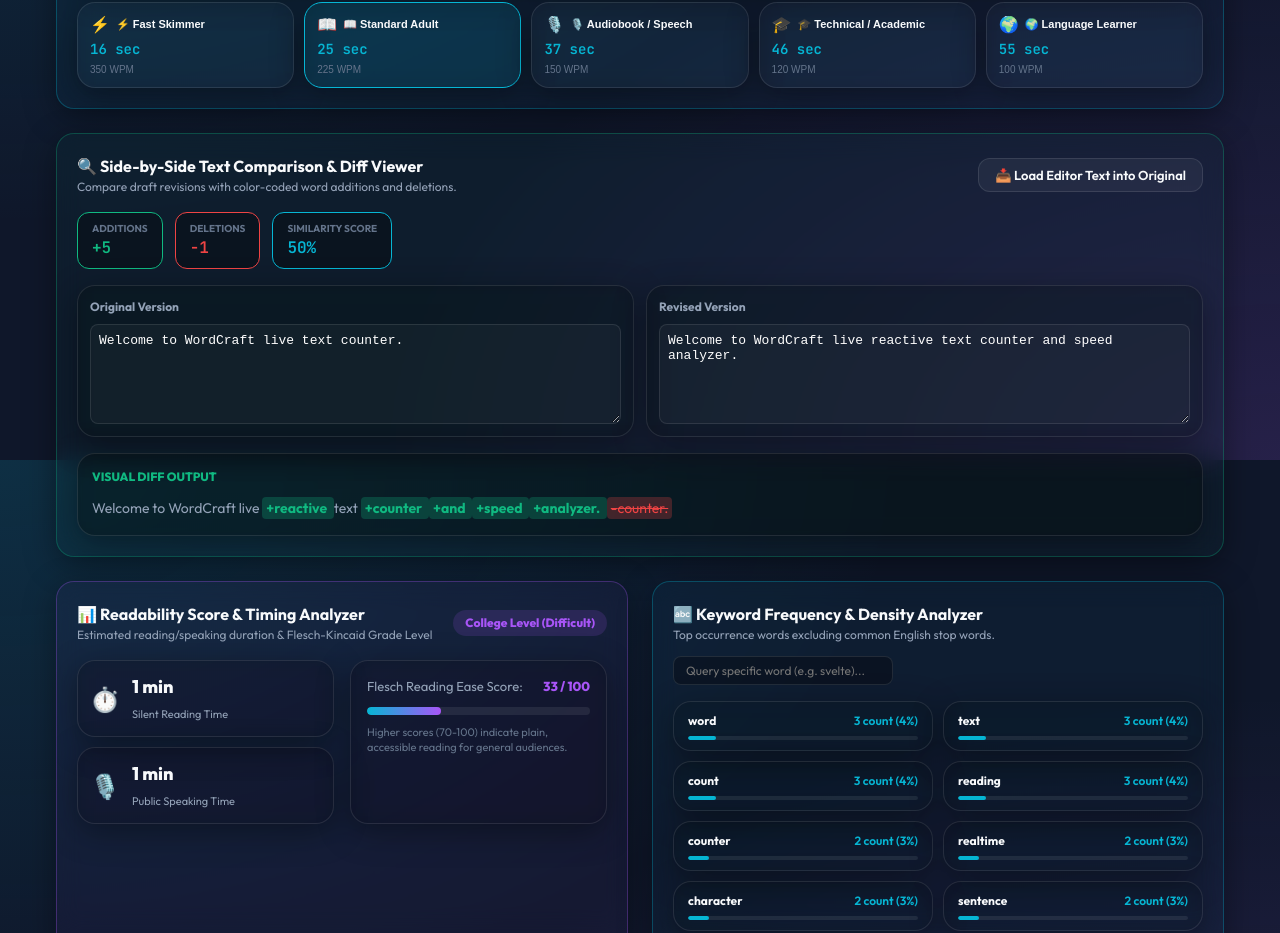
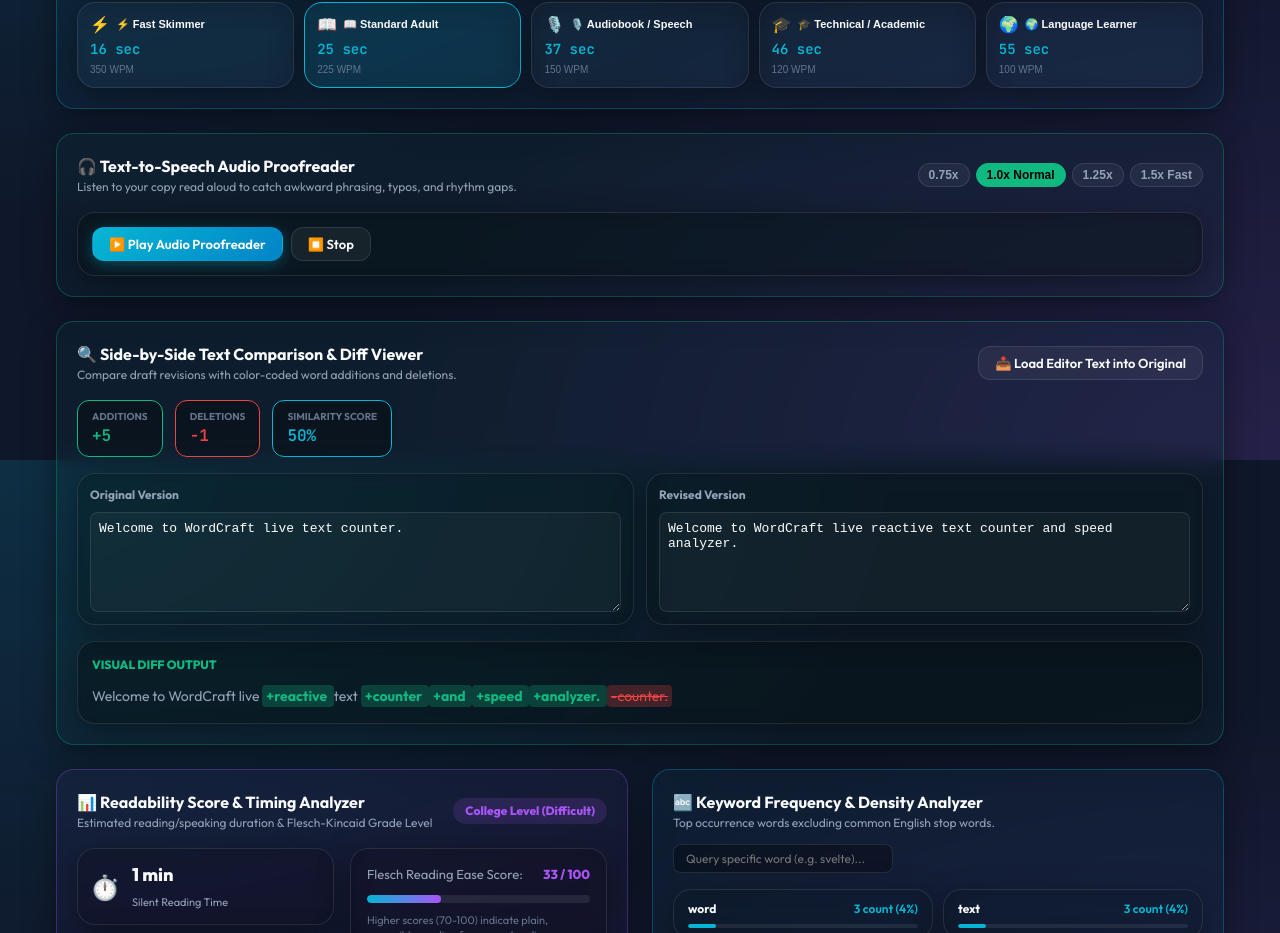
Before and after one commit to breakingthebot/word-counter-build42, a Svelte app: page / in a window 1280 px wide. Shown: the part 1940-2873 px from the top of the page. Built offline with nearby package versions, Linux system fonts and the light colour scheme.

Commit message:
Build 42 Iteration 9 - Add Text-to-Speech Audio Proofreader

```diff
--- a/src/App.svelte
+++ b/src/App.svelte
@@ -12,6 +12,7 @@
   import SocialComplianceChecker from './components/SocialComplianceChecker.svelte';
   import TextToolsBar from './components/TextToolsBar.svelte';
   import CustomSpeedEstimator from './components/CustomSpeedEstimator.svelte';
+  import AudioProofreader from './components/AudioProofreader.svelte';
   import TextDiffViewer from './components/TextDiffViewer.svelte';
   import ReadabilityScore from './components/ReadabilityScore.svelte';
   import KeywordDensity from './components/KeywordDensity.svelte';
@@ -34,6 +35,8 @@
   <TextToolsBar />
 
   <CustomSpeedEstimator />
+
+  <AudioProofreader />
 
   <TextDiffViewer />
 
--- /dev/null
+++ b/src/components/AudioProofreader.svelte
@@ -0,0 +1,267 @@
+<!-- src/components/AudioProofreader.svelte -->
+<!-- Text-to-Speech Audio Proofreader component. -->
+<!-- Connects to: src/services/speechSynthesisService.ts, src/stores/textStore.ts -->
+<!-- Created: 2026-07-25 -->
+
+<script lang="ts">
+  import { onMount, onDestroy } from 'svelte';
+  import { text } from '../stores/textStore';
+  import { isSpeechSupported, getAvailableVoices, clampSpeechRate } from '../services/speechSynthesisService';
+
+  let voices: SpeechSynthesisVoice[] = [];
+  let selectedVoiceURI = '';
+  let speechRate = 1.0;
+  let isPlaying = false;
+  let isPaused = false;
+  let currentWordIndex = -1;
+  let currentUtterance: SpeechSynthesisUtterance | null = null;
+
+  $: words = $text.trim() ? $text.trim().split(/\s+/) : [];
+
+  onMount(() => {
+    if (isSpeechSupported()) {
+      voices = getAvailableVoices();
+      if (voices.length > 0) {
+        selectedVoiceURI = voices[0].voiceURI;
+      }
+      window.speechSynthesis.onvoiceschanged = () => {
+        voices = getAvailableVoices();
+        if (voices.length > 0 && !selectedVoiceURI) {
+          selectedVoiceURI = voices[0].voiceURI;
+        }
+      };
+    }
+  });
+
+  function playAudio() {
+    if (!isSpeechSupported() || !$text.trim()) return;
+
+    if (isPaused) {
+      window.speechSynthesis.resume();
+      isPlaying = true;
+      isPaused = false;
+      return;
+    }
+
+    window.speechSynthesis.cancel();
+    currentUtterance = new SpeechSynthesisUtterance($text);
+    currentUtterance.rate = clampSpeechRate(speechRate);
+
+    if (selectedVoiceURI) {
+      const v = voices.find(voice => voice.voiceURI === selectedVoiceURI);
+      if (v) currentUtterance.voice = v;
+    }
+
+    currentUtterance.onboundary = (e: SpeechSynthesisEvent) => {
+      if (e.name === 'word') {
+        const textUpToBoundary = $text.substring(0, e.charIndex);
+        currentWordIndex = textUpToBoundary.trim().split(/\s+/).length - 1;
+      }
+    };
+
+    currentUtterance.onend = () => {
+      isPlaying = false;
+      isPaused = false;
+      currentWordIndex = -1;
+    };
+
+    currentUtterance.onerror = () => {
+      isPlaying = false;
+      isPaused = false;
+      currentWordIndex = -1;
+    };
+
+    window.speechSynthesis.speak(currentUtterance);
+    isPlaying = true;
+    isPaused = false;
+  }
+
+  function pauseAudio() {
+    if (isSpeechSupported() && isPlaying) {
+      window.speechSynthesis.pause();
+      isPlaying = false;
+      isPaused = true;
+    }
+  }
+
+  function stopAudio() {
+    if (isSpeechSupported()) {
+      window.speechSynthesis.cancel();
+      isPlaying = false;
+      isPaused = false;
+      currentWordIndex = -1;
+    }
+  }
+
+  onDestroy(() => {
+    if (isSpeechSupported()) {
+      window.speechSynthesis.cancel();
+    }
+  });
+</script>
+
+<div class="audio-proofreader card">
+  <div class="audio-header">
+    <div>
+      <h4>🎧 Text-to-Speech Audio Proofreader</h4>
+      <p class="subtitle">Listen to your copy read aloud to catch awkward phrasing, typos, and rhythm gaps.</p>
+    </div>
+
+    <!-- Speed Controls -->
+    <div class="speed-presets">
+      <button type="button" on:click={() => speechRate = 0.75} class="preset-btn" class:active={speechRate === 0.75}>0.75x</button>
+      <button type="button" on:click={() => speechRate = 1.0} class="preset-btn" class:active={speechRate === 1.0}>1.0x Normal</button>
+      <button type="button" on:click={() => speechRate = 1.25} class="preset-btn" class:active={speechRate === 1.25}>1.25x</button>
+      <button type="button" on:click={() => speechRate = 1.5} class="preset-btn" class:active={speechRate === 1.5}>1.5x Fast</button>
+    </div>
+  </div>
+
+  <!-- Audio Controls Bar -->
+  <div class="controls-bar card">
+    <div class="playback-btns">
+      {#if !isPlaying}
+        <button type="button" on:click={playAudio} disabled={!$text.trim()} class="btn btn-primary">
+          ▶️ {isPaused ? 'Resume Audio' : 'Play Audio Proofreader'}
+        </button>
+      {:else}
+        <button type="button" on:click={pauseAudio} class="btn btn-secondary">
+          ⏸️ Pause
+        </button>
+      {/if}
+
+      <button type="button" on:click={stopAudio} disabled={!isPlaying && !isPaused} class="btn btn-secondary">
+        ⏹️ Stop
+      </button>
+    </div>
+
+    <!-- Voice Selector Dropdown -->
+    {#if voices.length > 0}
+      <div class="voice-select-box">
+        <label for="voice-selector" class="v-lbl">Voice:</label>
+        <select id="voice-selector" bind:value={selectedVoiceURI} class="voice-select">
+          {#each voices as v}
+            <option value={v.voiceURI}>{v.name} ({v.lang})</option>
+          {/each}
+        </select>
+      </div>
+    {/if}
+  </div>
+
+  <!-- Active Word Highlight Display Box -->
+  {#if isPlaying || isPaused}
+    <div class="narration-box card fade-in">
+      <span class="narr-head">🔊 Live Audio Narration:</span>
+      <div class="words-flow">
+        {#each words as word, idx}
+          <span class="word-tag" class:active-word={idx === currentWordIndex}>{word} </span>
+        {/each}
+      </div>
+    </div>
+  {/if}
+</div>
+
+<style>
+  .audio-proofreader {
+    padding: 20px;
+    display: flex;
+    flex-direction: column;
+    gap: 16px;
+    background: rgba(16, 185, 129, 0.04);
+    border-color: rgba(16, 185, 129, 0.3);
+  }
+
+  .audio-header {
+    display: flex;
+    justify-content: space-between;
+    align-items: center;
+    flex-wrap: wrap;
+    gap: 12px;
+  }
+
+  .audio-header h4 { font-size: 16px; color: var(--text-primary); }
+  .subtitle { font-size: 12px; color: var(--text-secondary); }
+
+  .speed-presets {
+    display: flex;
+    gap: 6px;
+  }
+
+  .preset-btn {
+    background: rgba(255, 255, 255, 0.05);
+    border: 1px solid var(--border-color);
+    color: var(--text-secondary);
+    padding: 4px 10px;
+    border-radius: 16px;
+    font-size: 12px;
+    font-weight: 700;
+    cursor: pointer;
+  }
+
+  .preset-btn.active {
+    background: var(--accent-emerald);
+    color: #000;
+    border-color: var(--accent-emerald);
+  }
+
+  .controls-bar {
+    padding: 14px;
+    background: rgba(0, 0, 0, 0.3);
+    display: flex;
+    justify-content: space-between;
+    align-items: center;
+    flex-wrap: wrap;
+    gap: 12px;
+  }
+
+  .playback-btns {
+    display: flex;
+    gap: 8px;
+  }
+
+  .voice-select-box {
+    display: flex;
+    align-items: center;
+    gap: 6px;
+  }
+
+  .v-lbl { font-size: 12px; color: var(--text-muted); font-weight: 700; }
+
+  .voice-select {
+    background: rgba(255, 255, 255, 0.06);
+    border: 1px solid var(--border-color);
+    border-radius: var(--radius-sm);
+    color: #fff;
+    font-size: 12px;
+    padding: 4px 8px;
+    max-width: 250px;
+  }
+
+  .narration-box {
+    padding: 14px;
+    background: rgba(0, 0, 0, 0.35);
+    display: flex;
+    flex-direction: column;
+    gap: 8px;
+  }
+
+  .narr-head { font-size: 11px; font-weight: 800; color: var(--accent-emerald); text-transform: uppercase; }
+
+  .words-flow {
+    line-height: 1.8;
+    font-size: 14px;
+  }
+
+  .word-tag {
+    color: var(--text-secondary);
+    transition: all 0.2s ease;
+  }
+
+  .word-tag.active-word {
+    background: var(--accent-emerald);
+    color: #000;
+    font-weight: 800;
+    padding: 2px 4px;
+    border-radius: 4px;
+    box-shadow: 0 0 10px rgba(16, 185, 129, 0.5);
+  }
+</style>
--- /dev/null
+++ b/src/services/speechSynthesisService.ts
@@ -0,0 +1,27 @@
+// src/services/speechSynthesisService.ts
+// Text-to-Speech Audio Proofreader service for Build 42.
+// Connects to: src/components/AudioProofreader.svelte, src/App.svelte
+// Created: 2026-07-25
+
+export interface SpeechConfig {
+  rate: number; // 0.5 to 2.0
+  pitch: number; // 0.8 to 1.2
+  voiceURI?: string;
+}
+
+export function isSpeechSupported(): boolean {
+  return typeof window !== 'undefined' && 'speechSynthesis' in window;
+}
+
+export function getAvailableVoices(): SpeechSynthesisVoice[] {
+  if (!isSpeechSupported()) return [];
+  return window.speechSynthesis.getVoices().filter(v => v.lang.startsWith('en'));
+}
+
+export function clampSpeechRate(rate: number): number {
+  return Math.min(2.0, Math.max(0.5, rate));
+}
+
+export function clampSpeechPitch(pitch: number): number {
+  return Math.min(1.2, Math.max(0.8, pitch));
+}
```
Also changed, not shown: 2 other files (tests, documents, lock files or other folders).
